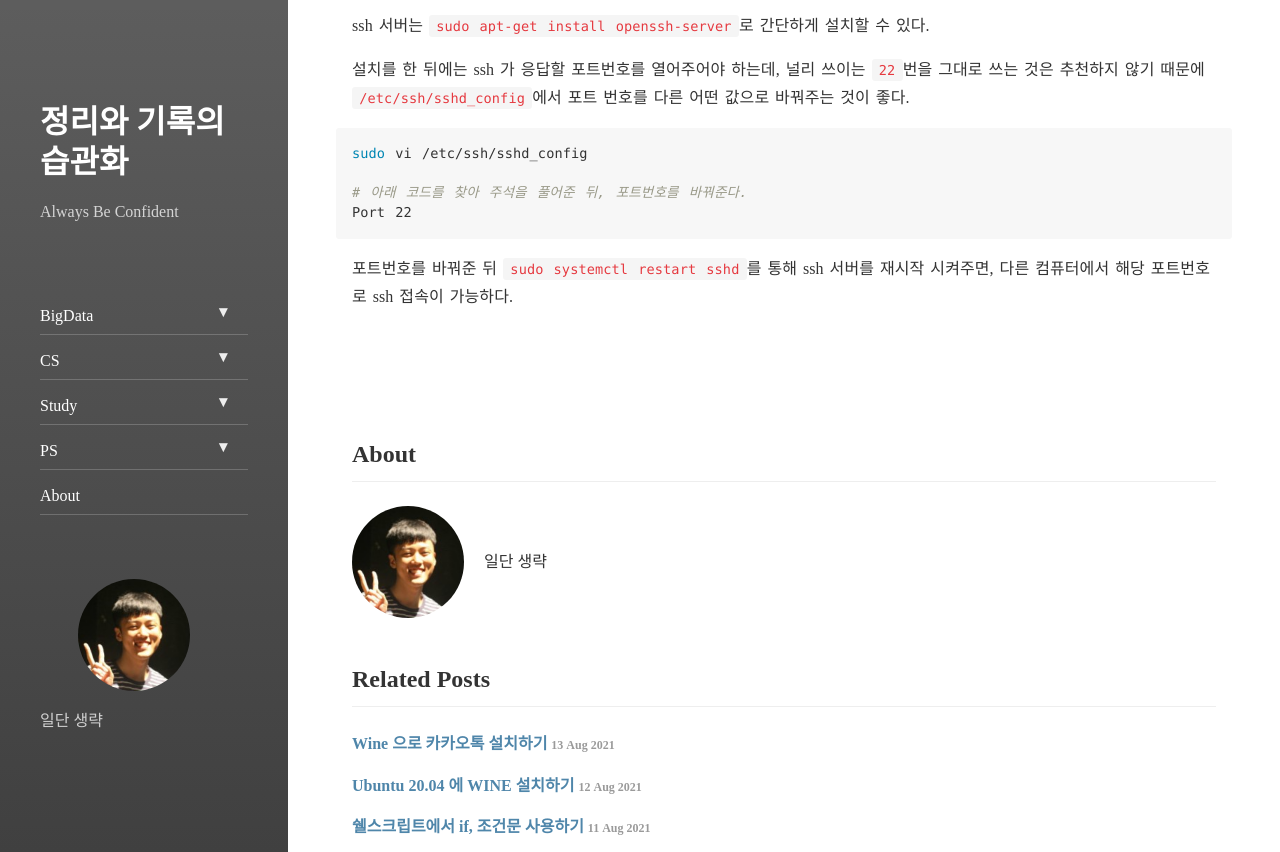
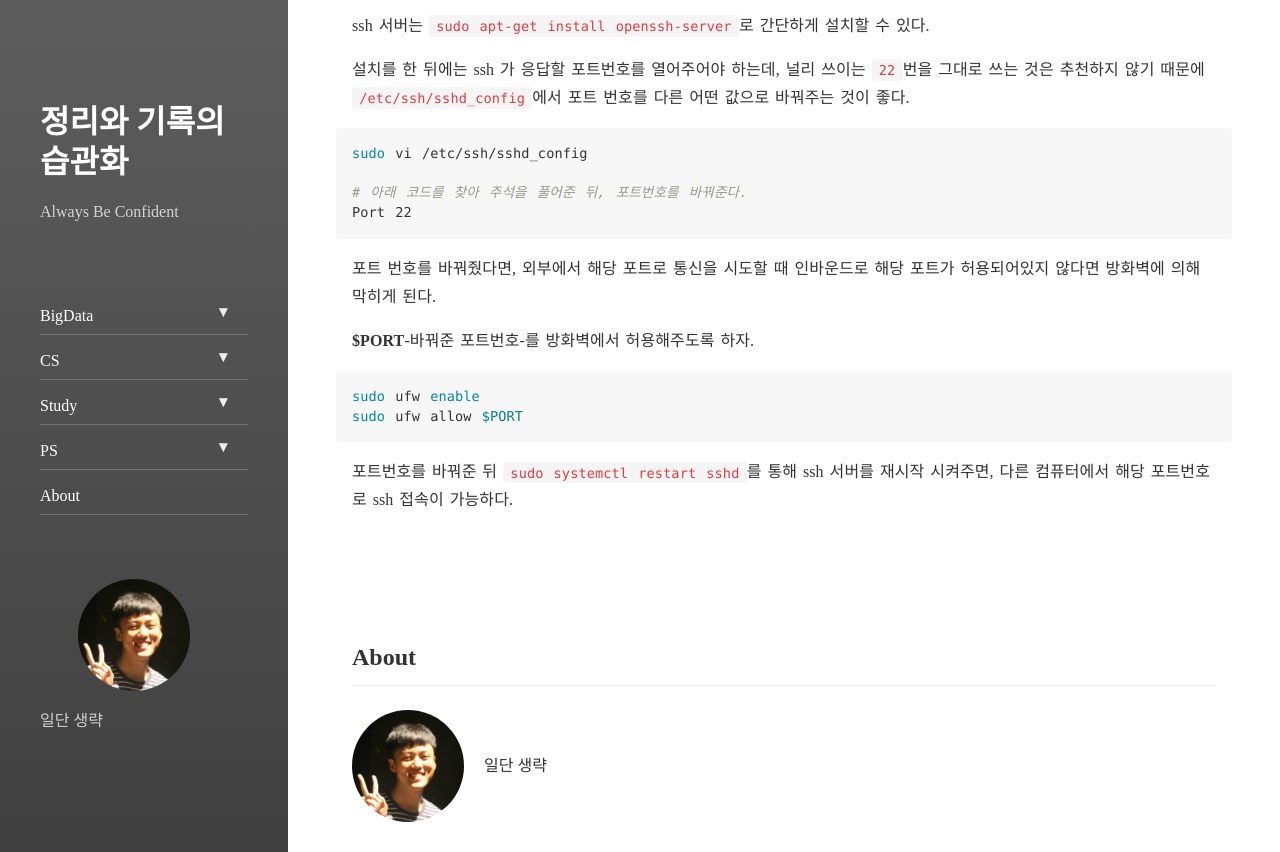
Before and after one commit to bconfiden2/bconfiden2.github.io, a Jekyll site: the page built from _posts/linux/2021-08-13-ssh-server.md, in a window 1280 px wide and 900 px high, scrolled down 453 px, cut to the strip 0-852 px from the top of the window. Built offline with Jekyll 4.4.1, drawn with Linux system fonts in a browser that asks for light colours; nearby versions of some CDN libraries.

Commit message:
post : MODIFY
ssh 서버 포트번호 바꿨을 때 방화벽 설정 추가

````diff
--- a/_posts/linux/2021-08-13-ssh-server.md
+++ b/_posts/linux/2021-08-13-ssh-server.md
@@ -27,4 +27,12 @@ sudo vi /etc/ssh/sshd_config
 Port 22
 ```
 
+포트 번호를 바꿔줬다면, 외부에서 해당 포트로 통신을 시도할 때 인바운드로 해당 포트가 허용되어있지 않다면 방화벽에 의해 막히게 된다.
+
+**$PORT**-바꿔준 포트번호-를 방화벽에서 허용해주도록 하자.
+```bash
+sudo ufw enable
+sudo ufw allow $PORT
+```
+
 포트번호를 바꿔준 뒤 ```sudo systemctl restart sshd```를 통해 ssh 서버를 재시작 시켜주면, 다른 컴퓨터에서 해당 포트번호로 ssh 접속이 가능하다.
````
